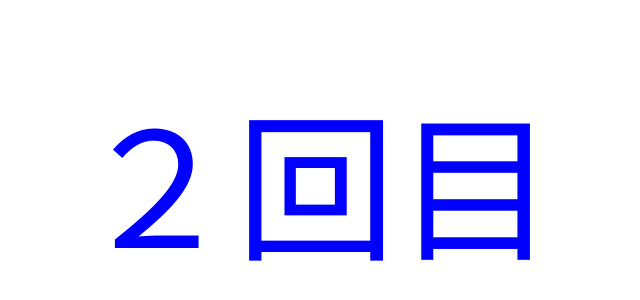
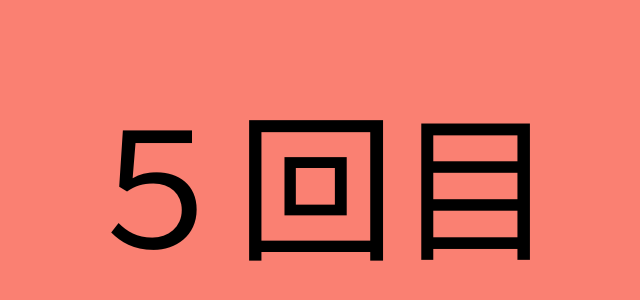
Before and after one commit to ryouariyoshi-coder/test, a plain HTML site: page index.html in a window 1280 px wide. Shown: the part 222-522 px from the top of the page, without its empty margins (324-964 px from the left). Drawn offline with Linux system fonts and the light colour scheme.

Commit message:
５回目

```diff
--- a/index.html
+++ b/index.html
@@ -3,21 +3,21 @@
   <head>
     <meta charset="UTF-8">
     <meta name="viewport" content="width=device-width, initial-scale=1">
-    <title>２回目</title>
+    <title>５回目</title>
     <style>
       body {
         display: grid;
         min-height: 100vh;
         margin: 0;
         place-items: center;
-        background: #fff;
-        color: #00f;
+        background: salmon;
+        color: #000;
         font-family: sans-serif;
         font-size: clamp(4rem, 20vw, 10rem);
       }
     </style>
   </head>
   <body>
-    ２回目
+    ５回目
   </body>
 </html>
```
